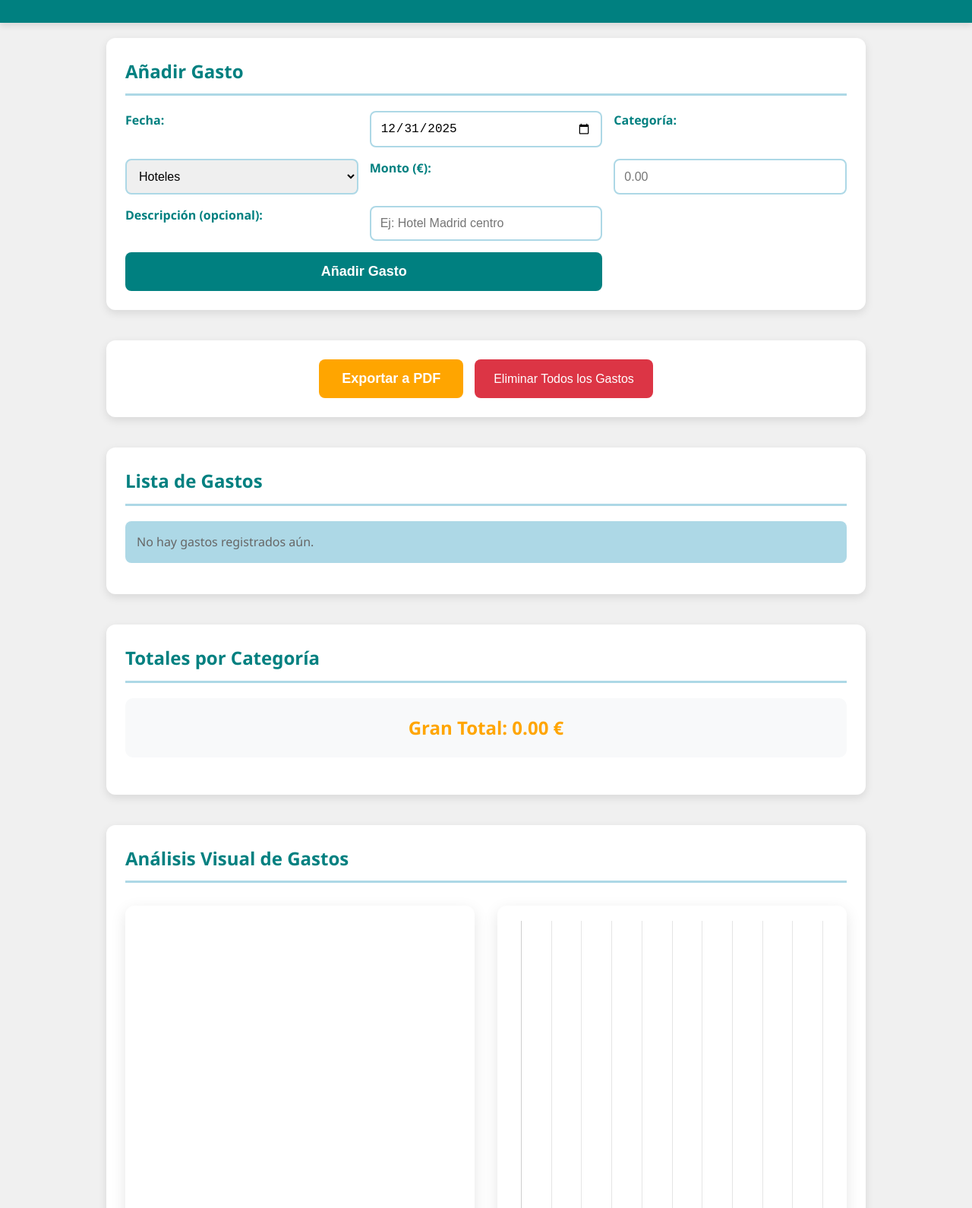
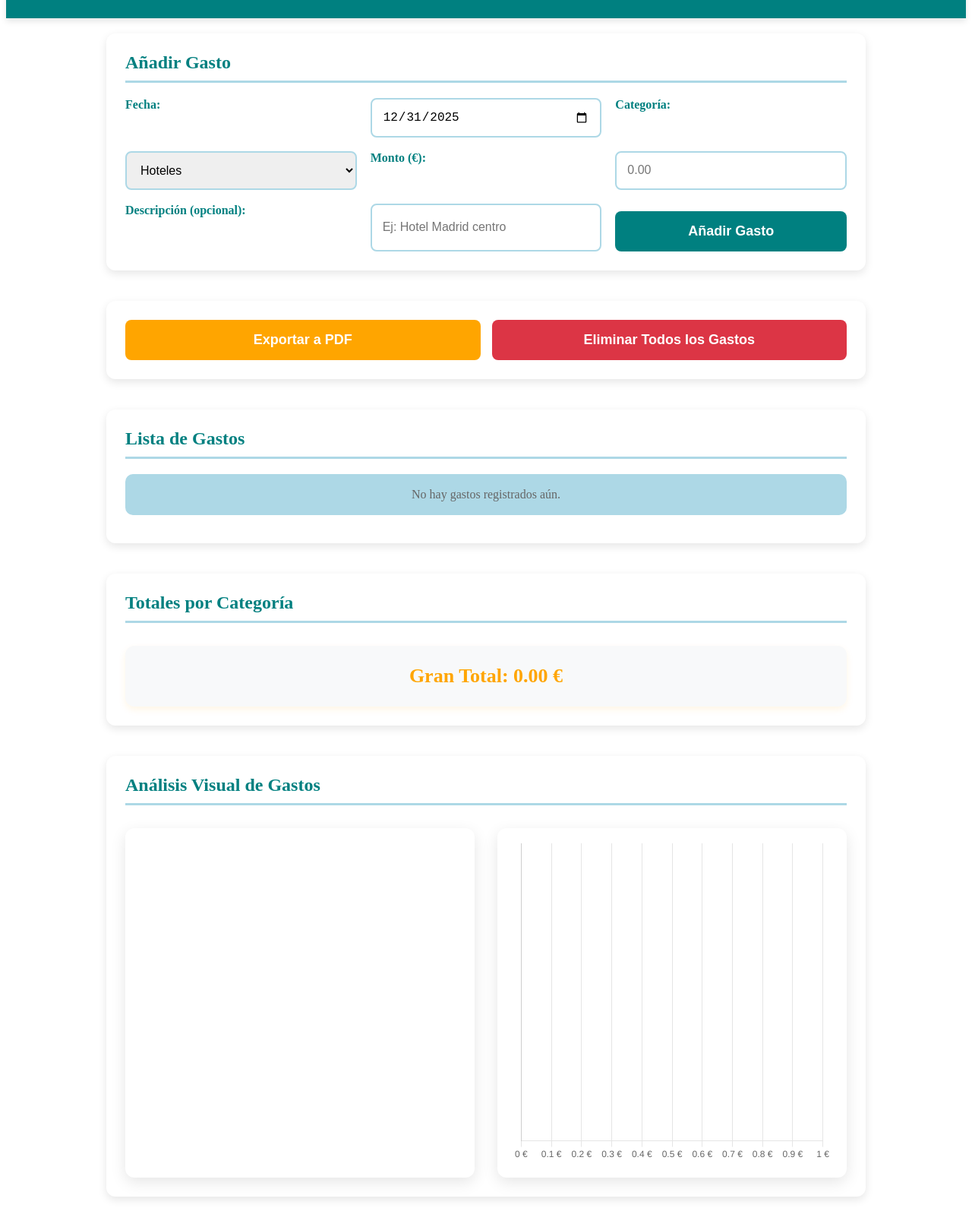
Before and after one commit to webramon196/Agenda-Gastos, a plain HTML site: page index.html in a window 1280 px wide. Shown: the part 104-1694 px from the top of the page at 76% size. Drawn offline with nearby package versions, Linux system fonts and the light colour scheme.

Commit message:
Add files via upload

```diff
--- a/style.css
+++ b/style.css
@@ -1,3 +1,242 @@
+<<<<<<< HEAD
+body {
+    font-family: 'Segoe UI', Arial, sans-serif;
+    background-color: #F0F0F0;
+    color: #333;
+    margin: 0;
+    padding: 0;
+    line-height: 1.6;
+}
+
+header {
+    background-color: #008080;
+    color: white;
+    padding: 20px 15px;
+    text-align: center;
+    box-shadow: 0 4px 8px rgba(0,0,0,0.1);
+}
+
+main {
+    max-width: 1000px;
+    margin: 20px auto;
+    padding: 0 15px; /* Más margen lateral en móvil */
+}
+
+section {
+    margin-bottom: 40px;
+    padding: 25px;
+    background-color: white;
+    border-radius: 12px;
+    box-shadow: 0 4px 12px rgba(0,0,0,0.1);
+}
+
+h2 {
+    color: #008080;
+    border-bottom: 3px solid #ADD8E6;
+    padding-bottom: 10px;
+    margin-top: 0;
+    font-size: 1.5em;
+}
+
+/* Formulario responsive */
+form {
+    display: grid;
+    grid-template-columns: 1fr;
+    gap: 18px;
+}
+
+@media (min-width: 768px) {
+    form {
+        grid-template-columns: repeat(auto-fit, minmax(250px, 1fr));
+    }
+}
+
+label {
+    font-weight: bold;
+    color: #008080;
+    font-size: 1em;
+}
+
+input, select {
+    padding: 14px;
+    border: 2px solid #ADD8E6;
+    border-radius: 8px;
+    font-size: 16px;
+    width: 100%;
+    box-sizing: border-box;
+}
+
+input:focus, select:focus {
+    outline: none;
+    border-color: #008080;
+    box-shadow: 0 0 0 3px rgba(0,128,128,0.2);
+}
+
+button[type="submit"] {
+    background-color: #008080;
+    color: white;
+    font-size: 18px;
+    font-weight: bold;
+    padding: 16px;
+    border: none;
+    border-radius: 8px;
+    cursor: pointer;
+    margin-top: 10px;
+}
+
+button[type="submit"]:hover {
+    background-color: #006666;
+}
+
+/* Botones de acciones */
+#acciones {
+    display: flex;
+    flex-direction: column;
+    gap: 15px;
+    align-items: stretch;
+}
+
+@media (min-width: 600px) {
+    #acciones {
+        flex-direction: row;
+        justify-content: center;
+    }
+}
+
+.btn-principal, .btn-secundario {
+    font-size: 18px;
+    padding: 16px 30px;
+    border: none;
+    border-radius: 8px;
+    cursor: pointer;
+    font-weight: bold;
+    text-align: center;
+    flex: 1;
+}
+
+.btn-principal {
+    background-color: #FFA500;
+    color: white;
+}
+
+.btn-principal:hover {
+    background-color: #e69500;
+}
+
+.btn-secundario {
+    background-color: #dc3545;
+    color: white;
+}
+
+.btn-secundario:hover {
+    background-color: #c82333;
+}
+
+/* Lista de gastos */
+ul {
+    list-style: none;
+    padding: 0;
+    margin: 0;
+}
+
+li {
+    background-color: #ADD8E6;
+    margin: 12px 0;
+    padding: 18px;
+    border-radius: 10px;
+    display: flex;
+    flex-direction: column;
+    gap: 8px;
+    font-size: 16px;
+    position: relative;
+}
+
+li span {
+    word-break: break-word;
+}
+
+li button {
+    align-self: flex-end;
+    background-color: #FFA500;
+    color: white;
+    border: none;
+    padding: 8px 16px;
+    border-radius: 6px;
+    cursor: pointer;
+    font-size: 14px;
+}
+
+li button:hover {
+    background-color: #e69500;
+}
+
+/* Totales */
+#totalesContainer p {
+    font-size: 18px;
+    color: #008080;
+    font-weight: bold;
+    margin: 12px 0;
+}
+
+#granTotal {
+    font-size: 26px;
+    color: #FFA500;
+    text-align: center;
+    font-weight: bold;
+    background-color: #f8f9fa;
+    padding: 25px;
+    border-radius: 12px;
+    margin: 30px 0 0 0;
+    box-shadow: 0 4px 10px rgba(255,165,0,0.1);
+}
+
+/* Gráficos */
+.charts-grid {
+    display: grid;
+    grid-template-columns: 1fr;
+    gap: 30px;
+    margin-top: 30px;
+}
+
+@media (min-width: 768px) {
+    .charts-grid {
+        grid-template-columns: 1fr 1fr;
+    }
+}
+
+.chart-container {
+    background: white;
+    border-radius: 12px;
+    padding: 20px;
+    box-shadow: 0 6px 20px rgba(0,0,0,0.1);
+    height: 420px;
+    position: relative;
+}
+
+/* Mejoras generales para móvil */
+@media (max-width: 480px) {
+    main {
+        padding: 0 10px;
+    }
+
+    section {
+        padding: 20px;
+        margin-bottom: 30px;
+    }
+
+    h2 {
+        font-size: 1.4em;
+    }
+
+    #granTotal {
+        font-size: 22px;
+        padding: 20px;
+    }
+
+    li {
+        padding: 16px;
+    }
+=======
 body {
     font-family: 'Segoe UI', Arial, sans-serif;
     background-color: #F0F0F0;
@@ -174,4 +413,5 @@ li button {
     box-shadow: 0 6px 20px rgba(0,0,0,0.1);
     height: 450px;
     position: relative;
+>>>>>>> 809467bae7f4544e2148aa8fab659f61d006f0ae
 }
```
